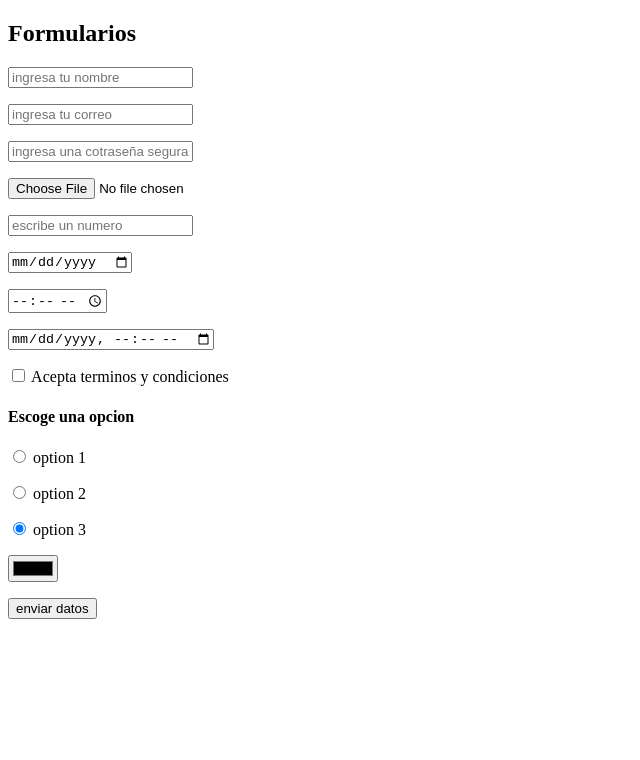
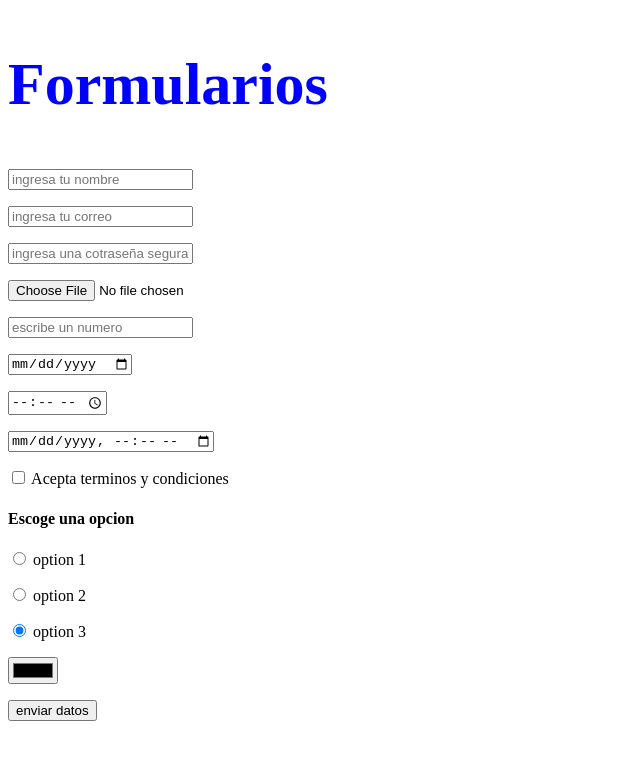
Before and after one commit to victorr08/Codigo, a plain HTML site: page Semana2/inputs.html in a window 1280 px wide. Shown: the whole page, without its empty margins (0-640 px from the left). Drawn offline with Linux system fonts and the light colour scheme.

Commit message:
cambios nuevos

```diff
--- a/Semana2/inputs.html
+++ b/Semana2/inputs.html
@@ -10,7 +10,7 @@
 
 <body>
     <section>
-        <h1>Formularios</h1>
+        <h1 style="color: blue; font-size: 60px;">Formularios</h1>
 
         <!--sirve para crear formularios-->
         <form>
```
Also changed, not shown: index.html (+1 -1 lines).
